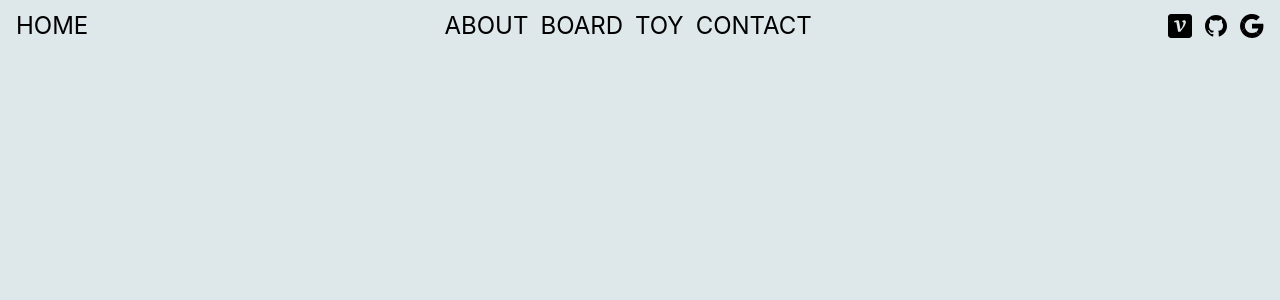
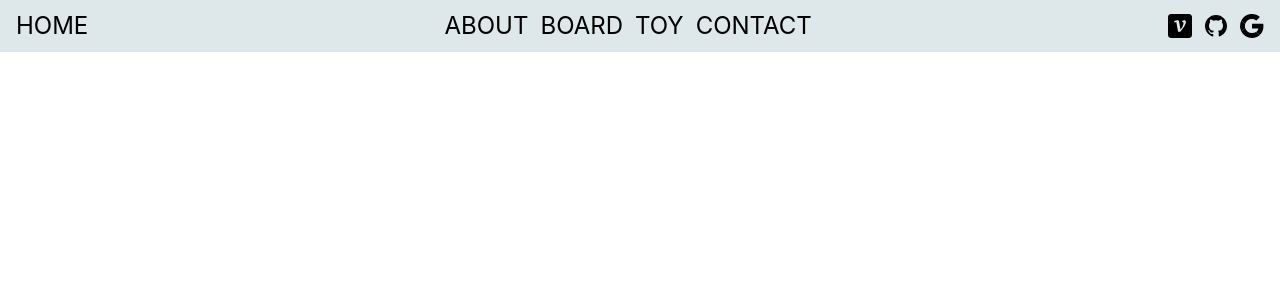
Before and after one commit to SeongYoonMin/toyblog, a Nuxt app: page / in a window 1280 px wide. Shown: the top 300 px of the page. Built offline with nearby package versions, Linux system fonts and the light colour scheme; a web font is replaced by a local one.

Commit message:
Fix: main

```diff
--- a/layouts/main.vue
+++ b/layouts/main.vue
@@ -11,7 +11,5 @@
 </template>
 
 <style lang="scss" scoped>
-#app {
-  background-color: #DEE7E9;
-}
+
 </style>
```
